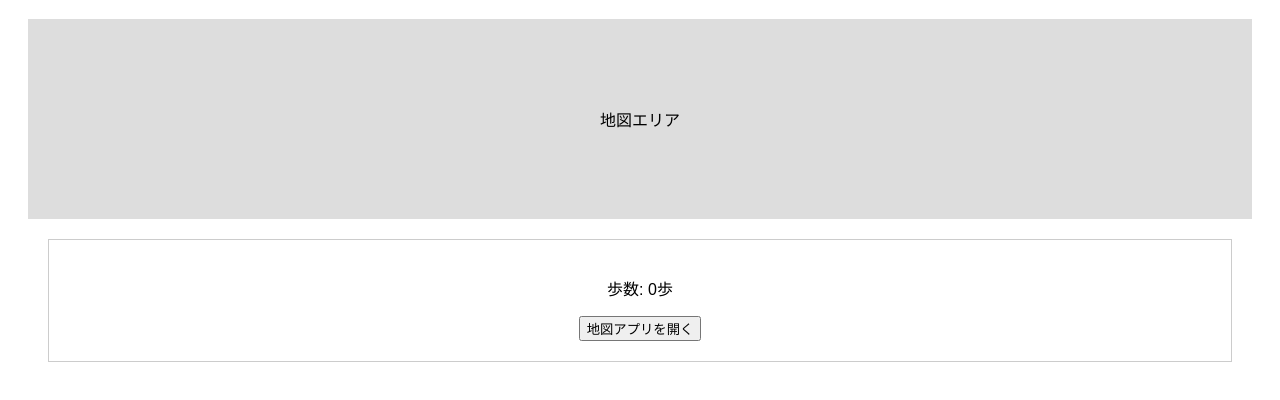
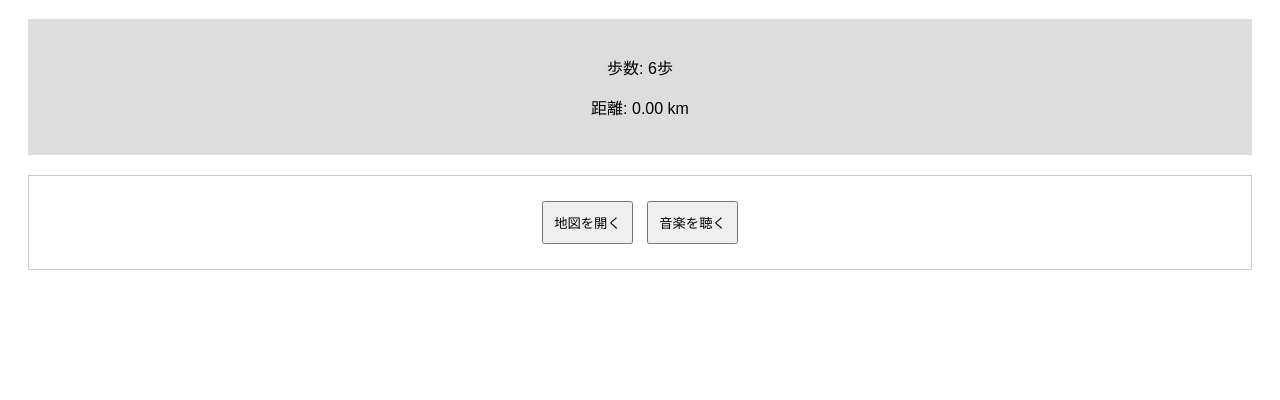
Before and after one commit to hisa197027-jpg/walking-Navi, a plain HTML site: page index.html in a window 1280 px wide. Shown: the part 98-498 px from the top of the page. Drawn offline with Linux system fonts and the light colour scheme.

Commit message:
Update index.html

```diff
--- a/index.html
+++ b/index.html
@@ -2,16 +2,33 @@
 <html lang="ja">
 <head>
     <meta charset="UTF-8">
+    <meta name="viewport" content="width=device-width, initial-scale=1.0">
     <title>ウォーキング・ナビ</title>
 </head>
 <body style="text-align:center; padding:20px; font-family:sans-serif;">
+
     <h1>ウォーキング・ナビ</h1>
-    <div style="background:#ddd; height:200px; display:flex; align-items:center; justify-content:center;">
-        地図エリア
+
+    <div style="background:#ddd; padding:20px; margin-bottom:20px;">
+        <p id="steps">歩数: 読み込み中...</p>
+        <p id="distance">距離: 0.00 km</p>
     </div>
-    <div style="margin:20px; padding:20px; border:1px solid #ccc;">
-        <p>歩数: 0歩</p>
-        <button onclick="window.location.href='https://maps.google.com'">地図アプリを開く</button>
+
+    <div style="border:1px solid #ccc; padding:20px;">
+        <button onclick="window.open('https://maps.google.com', '_blank')" style="padding:10px; margin:5px;">地図を開く</button>
+        <button onclick="window.open('https://music.youtube.com', '_blank')" style="padding:10px; margin:5px;">音楽を聴く</button>
     </div>
+
+    <script>
+        // 歩数と距離のシミュレーション（本来はセンサーAPIが必要ですが、まずは土台として作成）
+        let stepCount = 0;
+        function updateWalkingData() {
+            stepCount += Math.floor(Math.random() * 5); // デモ用：自動で増える
+            let distance = (stepCount * 0.0007).toFixed(2); // 1歩約70cmで計算
+            document.getElementById('steps').innerText = '歩数: ' + stepCount + '歩';
+            document.getElementById('distance').innerText = '距離: ' + distance + ' km';
+        }
+        setInterval(updateWalkingData, 2000);
+    </script>
 </body>
 </html>
```
